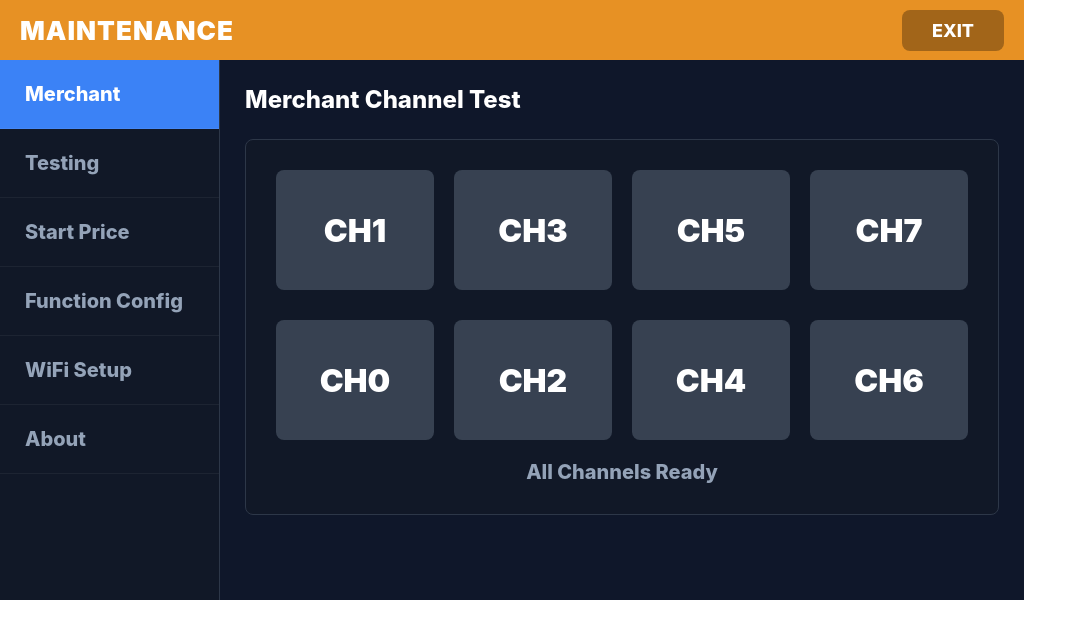
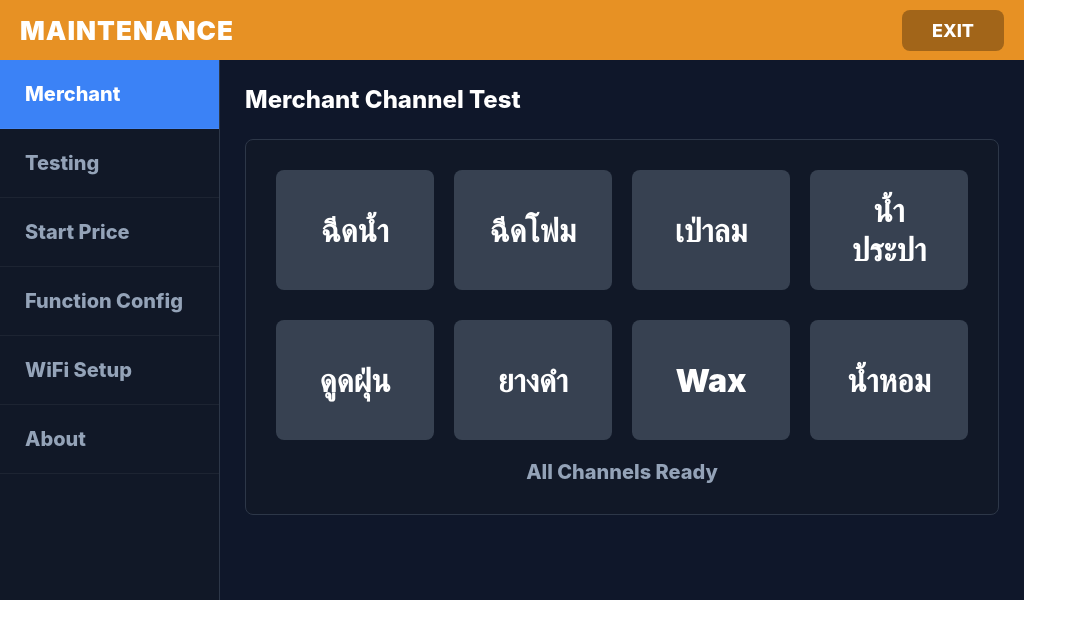
Before and after one commit to Sopehurt/HMI_Kiosk_WB, a FastAPI app: page /page/maintenance in a window 1280 px wide. Shown: the top 639 px of the page, without its empty margins (0-1087 px from the left). Run offline with FastAPI, Linux system fonts and the light colour scheme; data that the repository does not hold is empty; parts of the project's set-up code (start-up, migrations or seed data) failed here and were passed over.

Commit message:
refactor: update button UI labels and finalize operation logic in car wash and maintenance pages

```diff
--- a/templates/pages/maintenance.html
+++ b/templates/pages/maintenance.html
@@ -129,16 +129,16 @@
                 <div class="f-card" style="padding:30px;">
                     <div id="ch-grid" style="display:grid; grid-template-rows: 1fr 1fr; gap:30px;">
                         <div style="display:grid; grid-template-columns: repeat(4, 1fr); gap:20px;">
-                            <button id="btn-ch1" class="f-btn" style="height:120px; font-size:32px; background:#374151;" onclick="toggleCH(1)">CH1</button>
-                            <button id="btn-ch3" class="f-btn" style="height:120px; font-size:32px; background:#374151;" onclick="toggleCH(3)">CH3</button>
-                            <button id="btn-ch5" class="f-btn" style="height:120px; font-size:32px; background:#374151;" onclick="toggleCH(5)">CH5</button>
-                            <button id="btn-ch7" class="f-btn" style="height:120px; font-size:32px; background:#374151;" onclick="toggleCH(7)">CH7</button>
+                            <button id="btn-ch7" class="f-btn" style="height:120px; font-size:32px; background:#374151;" onclick="toggleCH(7)">ฉีดน้ำ</button>
+                            <button id="btn-ch6" class="f-btn" style="height:120px; font-size:32px; background:#374151;" onclick="toggleCH(6)">ฉีดโฟม</button>
+                            <button id="btn-ch5" class="f-btn" style="height:120px; font-size:32px; background:#374151;" onclick="toggleCH(5)">เป่าลม</button>
+                            <button id="btn-ch4" class="f-btn" style="height:120px; font-size:32px; background:#374151;" onclick="toggleCH(4)">น้ำประปา</button>
                         </div>
                         <div style="display:grid; grid-template-columns: repeat(4, 1fr); gap:20px;">
-                            <button id="btn-ch0" class="f-btn" style="height:120px; font-size:32px; background:#374151;" onclick="toggleCH(0)">CH0</button>
-                            <button id="btn-ch2" class="f-btn" style="height:120px; font-size:32px; background:#374151;" onclick="toggleCH(2)">CH2</button>
-                            <button id="btn-ch4" class="f-btn" style="height:120px; font-size:32px; background:#374151;" onclick="toggleCH(4)">CH4</button>
-                            <button id="btn-ch6" class="f-btn" style="height:120px; font-size:32px; background:#374151;" onclick="toggleCH(6)">CH6</button>
+                            <button id="btn-ch3" class="f-btn" style="height:120px; font-size:32px; background:#374151;" onclick="toggleCH(3)">ดูดฝุ่น</button>
+                            <button id="btn-ch2" class="f-btn" style="height:120px; font-size:32px; background:#374151;" onclick="toggleCH(2)">ยางดำ</button>
+                            <button id="btn-ch1" class="f-btn" style="height:120px; font-size:32px; background:#374151;" onclick="toggleCH(1)">Wax</button>
+                            <button id="btn-ch0" class="f-btn" style="height:120px; font-size:32px; background:#374151;" onclick="toggleCH(0)">น้ำหอม</button>
                         </div>
                     </div>
                     <div id="ch-status" style="margin-top:20px; text-align:center; color:var(--text-muted); font-size:20px; font-weight:800;">All Channels Ready</div>
@@ -388,12 +388,17 @@
         let html = '<table class="f-table">';
         if (currentMode === 'CATCARWASH') {
             html += '<tr><th>Name</th><th>Enable</th><th>Order</th><th>Time</th></tr>';
-            const names = ["ฉีดน้ำ", "ยางดำ", "WAX", "ดูดฝุ่น", "น้ำหอม", "ลม", "ประปา", "โฟม"];
+            const names = ["น้ำหอม", "Wax", "ยางดำ", "ดูดฝุ่น", "น้ำประปา", "เป่าลม", "ฉีดโฟม", "ฉีดน้ำ"];
             const en = config.fnEnable || config.fn_enable || [true,true,true,true,true,true,true,true];
-            const t = config.fnTime || config.fn_time || [15,12,12,12,20,15,15,10];
+            const t = config.fnTime || config.fn_time || [11,10,9,8,7,6,5,4];
             const o = config.fnOrder || config.fn_order || [0,1,2,3,4,5,6,7];
-            names.forEach((n, i) => {
-                html += `<tr data-idx="${i}"><td>${n}</td><td><input type="checkbox" class="f-check" ${en[i]?'checked':''}></td><td><input class="f-input" value="${o[i]}" style="width:50px;height:35px;" onclick="openNp(this)"></td><td><input class="f-input" value="${t[i]}" style="width:70px;height:35px;" onclick="openNp(this)"></td></tr>`;
+
+            // Display order requested by user: ฉีดน้ำ, ฉีดโฟม, เป่าลม, น้ำประปา, ดูดฝุ่น, ยางดำ, Wax, น้ำหอม
+            const displayOrder = [7, 6, 5, 4, 3, 2, 1, 0];
+
+            displayOrder.forEach(idx => {
+                let n = names[idx];
+                html += `<tr data-idx="${idx}"><td>${n}</td><td><input type="checkbox" class="f-check" ${en[idx]?'checked':''}></td><td><input class="f-input" value="${o[idx]}" style="width:50px;height:35px;" onclick="openNp(this)"></td><td><input class="f-input" value="${t[idx]}" style="width:70px;height:35px;" onclick="openNp(this)"></td></tr>`;
             });
         } else {
             html += '<tr><th>NAME</th><th style="text-align:center;">Start_Time</th><th style="text-align:center;">End_Time</th></tr>';
@@ -419,11 +424,12 @@
     window.saveConfig = async () => {
         let payload = { machine_system: currentMode };
         if(currentMode === 'CATCARWASH') {
-            let en = [], t = [], o = [];
+            let en = new Array(8), t = new Array(8), o = new Array(8);
             document.querySelectorAll('#fn-container tr[data-idx]').forEach(tr => {
-                en.push(tr.querySelector('.f-check').checked);
-                o.push(parseInt(tr.querySelectorAll('.f-input')[0].value));
-                t.push(parseInt(tr.querySelectorAll('.f-input')[1].value));
+                let idx = parseInt(tr.getAttribute('data-idx'));
+                en[idx] = tr.querySelector('.f-check').checked;
+                o[idx] = parseInt(tr.querySelectorAll('.f-input')[0].value);
+                t[idx] = parseInt(tr.querySelectorAll('.f-input')[1].value);
             });
             payload.fnEnable = en; payload.fnTime = t; payload.fnOrder = o;
         } else {
```
Also changed, not shown: templates/pages/operation_catcarwash.html (+9 -7 lines), templates/pages/operation_catpaw.html (+11 -7 lines).
